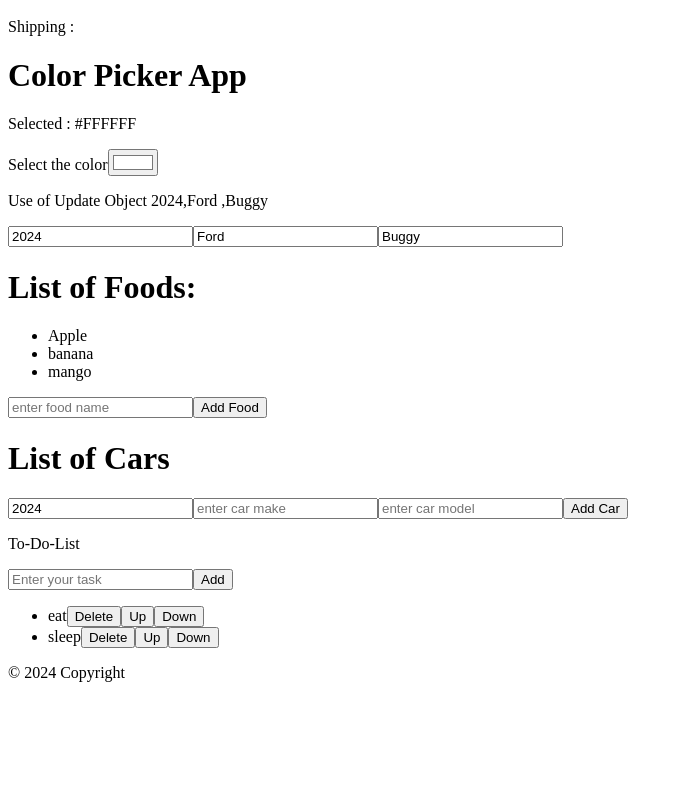
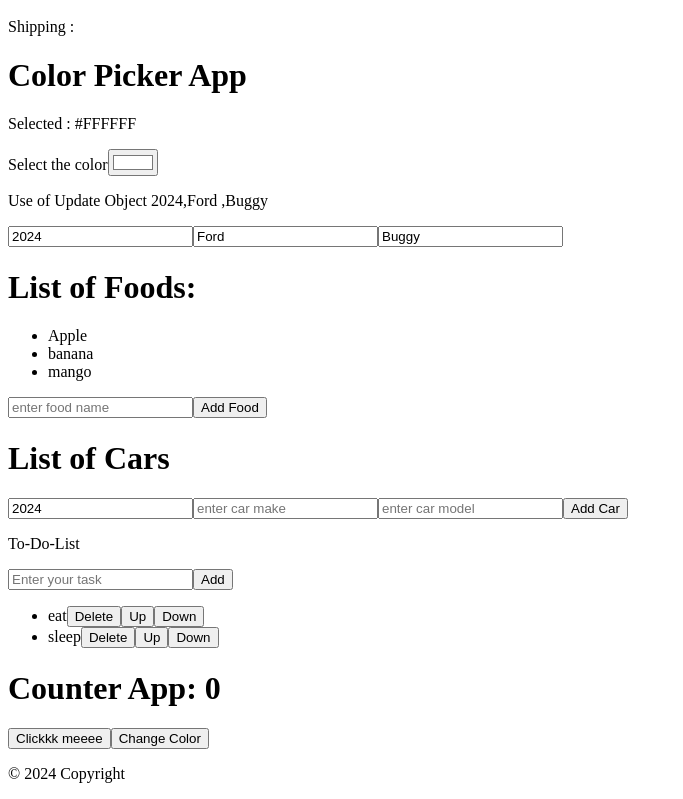
Before and after one commit to ZestyZeeshan/ReactRevision, a React (Vite) app: page / in a window 1280 px wide. Shown: the part 1786-2585 px from the top of the page, without its empty margins (0-683 px from the left). Before the commit the page ends 2484 px from the top, so only its background shows below. Built offline with nearby package versions, Linux system fonts and the light colour scheme.

Commit message:
useEffect

```diff
--- a/src/App.jsx
+++ b/src/App.jsx
@@ -14,6 +14,8 @@ import UpdateObject from "./UpdateObject/UpdateObject";
 import UpdateArray from "./Array/UpdateArray";
 import UpdateArrayObject from "./Array/UpdateArrayObject";
 import ToDoList from "./To-Do-list/ToDoList";
+import UseEffect from "./UseEffect/UseEffect";
+
 
 function App() {
 
@@ -41,6 +43,7 @@ function App() {
       <UpdateArray/>
       <UpdateArrayObject/>
       <ToDoList/>
+     <UseEffect/>
 
 
       <Footer/>
--- /dev/null
+++ b/src/UseEffect/UseEffect.jsx
@@ -0,0 +1,30 @@
+import { useEffect, useState } from "react";
+
+const UseEffect=()=>{
+    const[count,setCount] = useState(0);
+
+    const[color,setcolor]=useState("green")
+
+    useEffect(()=>{
+        document.title = `count: ${count} ${color}`;
+    },[count, color])
+
+    function handleClick(){
+        setCount(c => c+1)
+    }
+
+    function changecolor(){
+        setcolor(c => c==='green' ? 'red' : 'green');
+    }
+    return (
+        <div>
+            <h1>Counter App: {count}</h1>
+            <button onClick={handleClick}>Clickkk meeee</button>
+
+            <button onClick={changecolor}>Change Color</button>
+
+
+        </div>
+    )
+}
+export default UseEffect;
```
